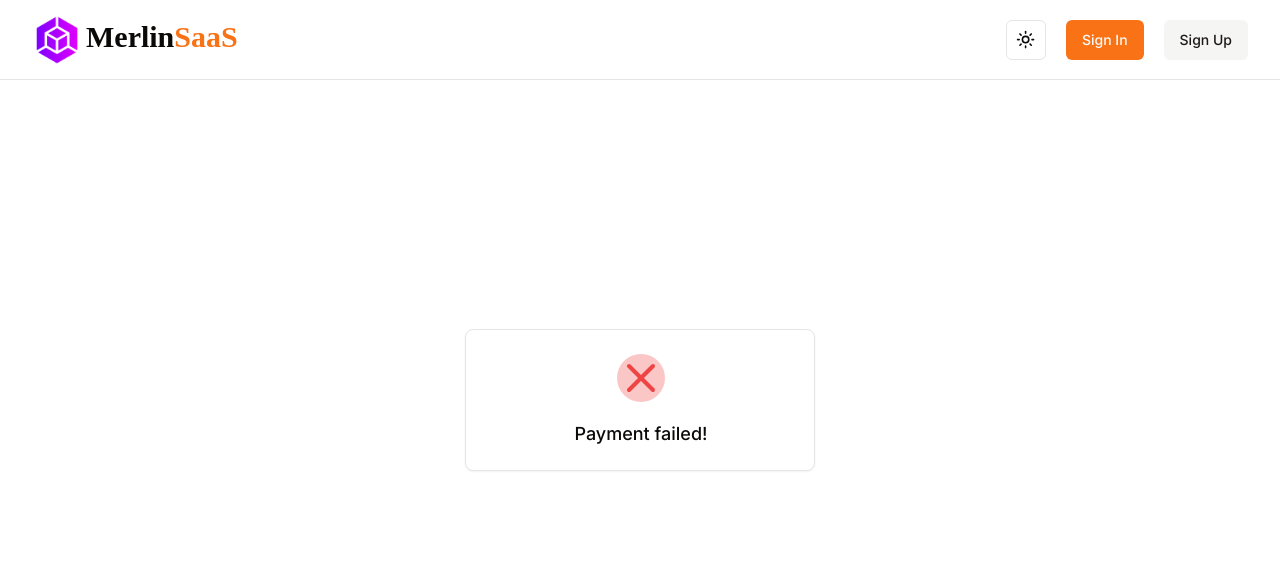
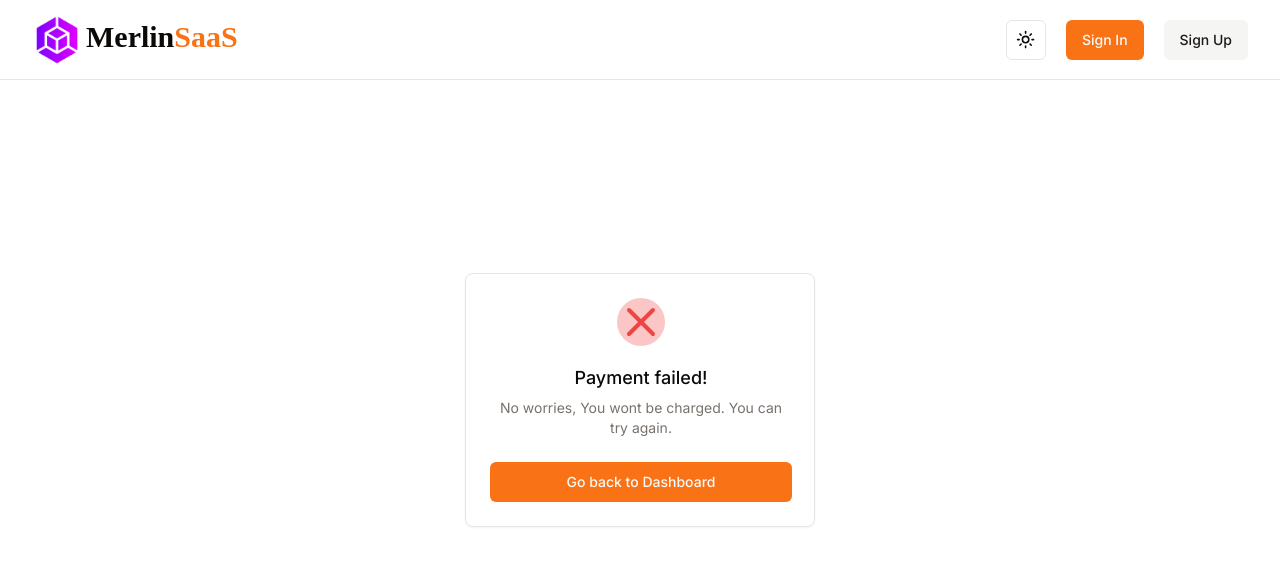
Before and after one commit to Shubhodeep100/Merlin_SaaS, a Next.js app: page /payment/cancelled in a window 1280 px wide. Shown: the top 566 px of the page. Built offline with nearby package versions, Linux system fonts and the light colour scheme; no server answers.

Commit message:
payment fail page

```diff
--- a/app/payment/cancelled/page.tsx
+++ b/app/payment/cancelled/page.tsx
@@ -1,5 +1,7 @@
+import { Button } from "@/components/ui/button";
 import { Card } from "@/components/ui/card";
 import { XIcon } from "lucide-react";
+import Link from "next/link";
 
 export default function CancelledRoute() {
     return (
@@ -14,6 +16,18 @@ export default function CancelledRoute() {
                             <h3 className="text-lg leading-6 font-medium">
                                 Payment failed!
                             </h3>
+                            <div className="mt-2">
+                                <p className="text-sm text-muted-foreground">
+                                    No worries, You wont be charged. You can try again.
+                                </p>
+                            </div>
+                            <div className="mt-5 sm:mt-6 w-full">
+                                <Button className="w-full hover:bg-gray-500" asChild>
+                                    <Link href="/">
+                                        Go back to Dashboard
+                                    </Link>
+                                </Button>
+                            </div>
                         </div>
                     </div>
                 </div>
```
